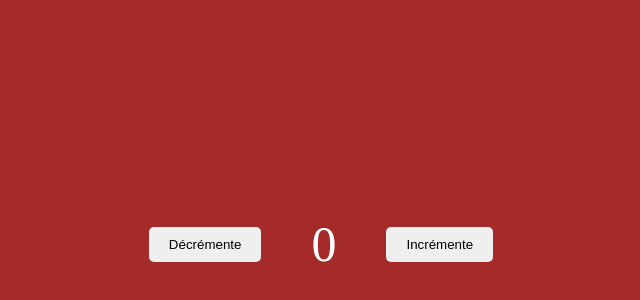
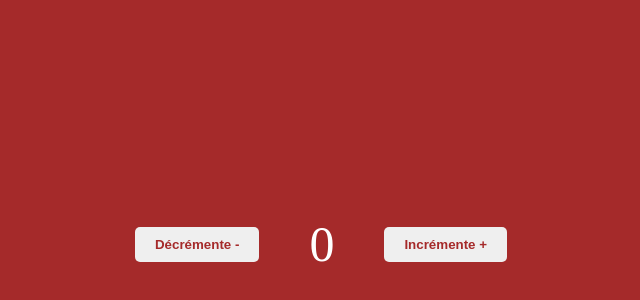
Before and after one commit to pharouqy/Concept_Closure, a plain HTML site: page index.html in a window 1280 px wide. Shown: the part 164-464 px from the top of the page, without its empty margins (319-959 px from the left). Drawn offline with Linux system fonts and the light colour scheme.

Commit message:
Add Some Btn CSS for fun !!!

```diff
--- a/index.html
+++ b/index.html
@@ -9,9 +9,9 @@
   </head>
   <body>
     <main>
-      <button id="decremente">Décrémente</button>
+      <button id="decremente">Décrémente -</button>
       <span id="result">0</span>
-      <button id="incremente">Incrémente</button>
+      <button id="incremente">Incrémente +</button>
     </main>
     <script src="./script/script.js"></script>
   </body>
--- a/script/script.js
+++ b/script/script.js
@@ -21,11 +21,11 @@ function createDecrementer(initialValue) {
 }
 
 incremente.addEventListener("click", () => {
-    const incrementAction = createIncrementer(parseInt(result.textContent));
+  const incrementAction = createIncrementer(parseInt(result.textContent));
   result.textContent = incrementAction();
 });
 
 decremente.addEventListener("click", () => {
-    const decrementAction = createDecrementer(parseInt(result.textContent));
+  const decrementAction = createDecrementer(parseInt(result.textContent));
   result.textContent = decrementAction();
 });
--- a/styles/styles.css
+++ b/styles/styles.css
@@ -21,4 +21,16 @@ button {
   border-radius: 5px;
   cursor: pointer;
   margin: 0 50px;
+  font-weight: 900;
+  color: brown;
 }
+
+button:hover {
+  transform: scale(1.1) translateY(-2px);
+  box-shadow: 2px 3px 5px #000;
+  transition: transform 1s;
+}
+
+button:active {
+  transform: scale(1) translateY(1px);
+}
```
